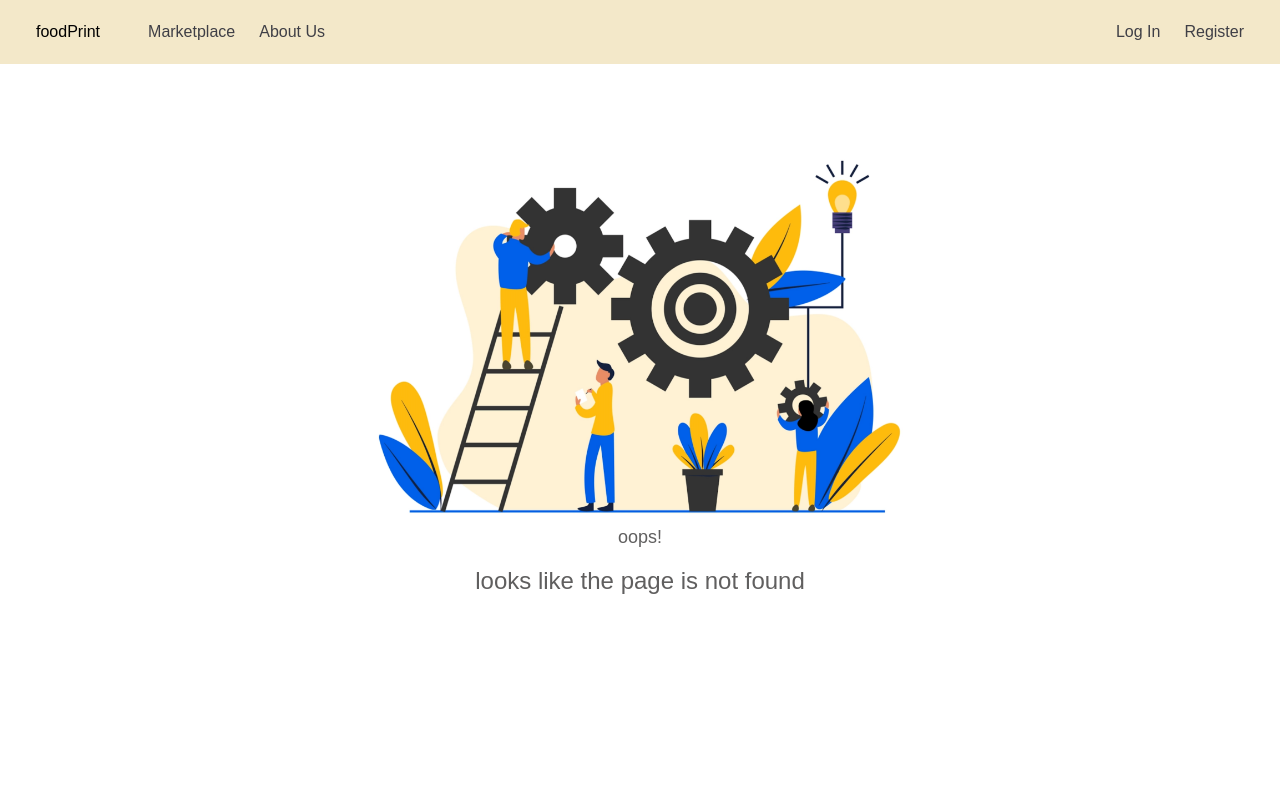
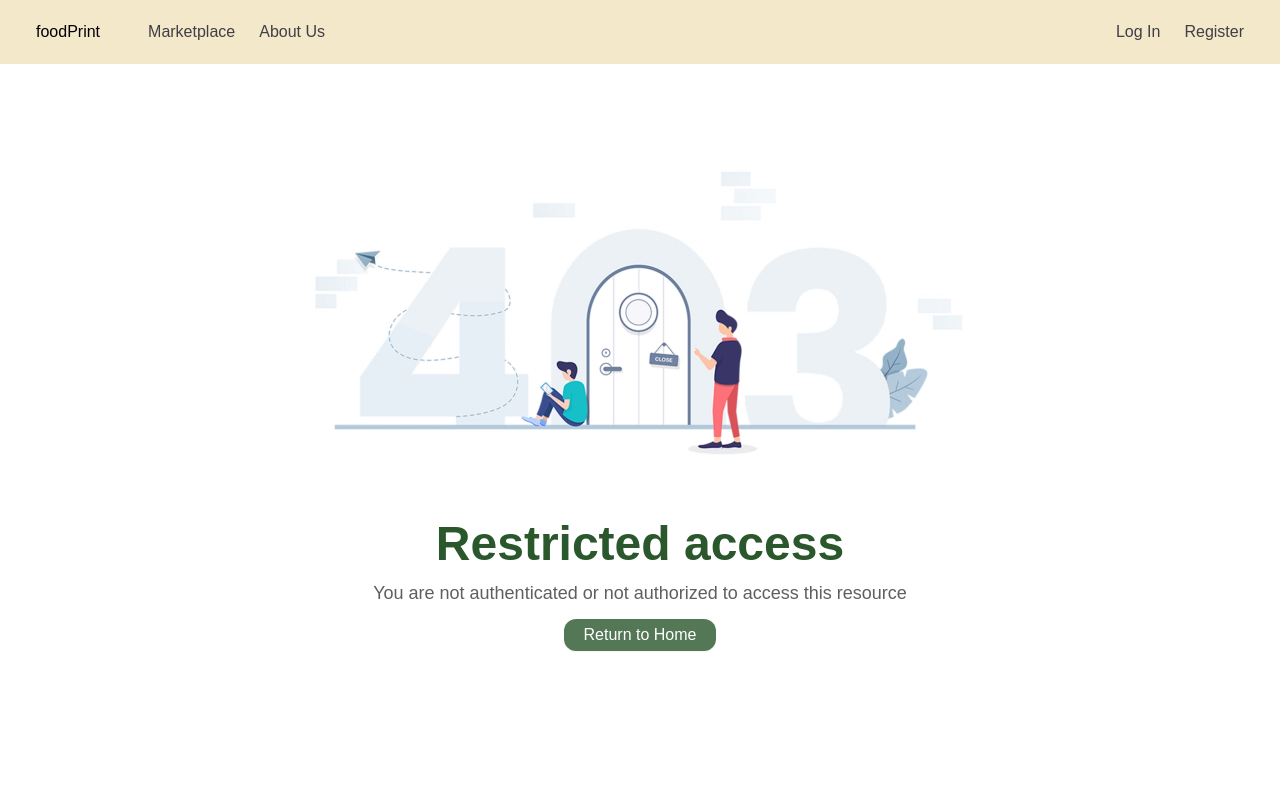
Before and after one commit to cs203g2t10/foodprint-frontend, a React (Create React App) app: page /managerestaurant/1 in a window 1280 px wide. Shown: the top 800 px of the page. Built offline with nearby package versions, Linux system fonts and the light colour scheme.

Commit message:
admins can manage restaurants

```diff
--- a/src/Routes.tsx
+++ b/src/Routes.tsx
@@ -76,6 +76,9 @@ export default function Routes() {
                 <Route exact path="/managerestaurant">
                     <ManageRestaurant />
                 </Route>
+                <Route exact path="/managerestaurant/:id">
+                    <ManageRestaurant />
+                </Route>
                 <Route exact path="/manageingredients">
                     <ManageIngredients />
                 </Route>
--- a/src/pages/ManageRestaurant.tsx
+++ b/src/pages/ManageRestaurant.tsx
@@ -1,4 +1,5 @@
 import React, { useEffect, useState } from 'react'
+import { useParams } from 'react-router';
 import ChangeRestaurantPicModal from '../components/ChangeRestaurantPicModal';
 import CreateFoodModal from '../components/CreateFoodModal';
 import EditRestaurantDetails from '../components/EditRestaurantDetails';
@@ -8,6 +9,8 @@ import LogInService, { UserDetails } from '../services/LogInService';
 import RestaurantService from '../services/RestaurantService';
 
 const ManageRestaurant = () => {
+
+    let params = useParams<any>();
 
     const [isAuthorized, setAuthorized] = useState(false);
     const [restaurantId, setRestaurantId] = useState<number>(0);
@@ -20,13 +23,17 @@ const ManageRestaurant = () => {
     const [changePic, setChangePic] = useState(false);
 
     useEffect(() => {
+        console.log(params);
         const userInfo: UserDetails = LogInService.getUserDetails();
         if (userInfo.userAuthorities.includes("FP_MANAGER")) {
+            setRestaurantId(userInfo.restaurantId);
+            setAuthorized(true);
+        } else if (userInfo.userAuthorities.includes("FP_ADMIN")){
+            setRestaurantId(params.id);
             setAuthorized(true);
         } else {
             return;
         }
-        setRestaurantId(userInfo.restaurantId);
 
     }, [isAuthorized])
 
```
